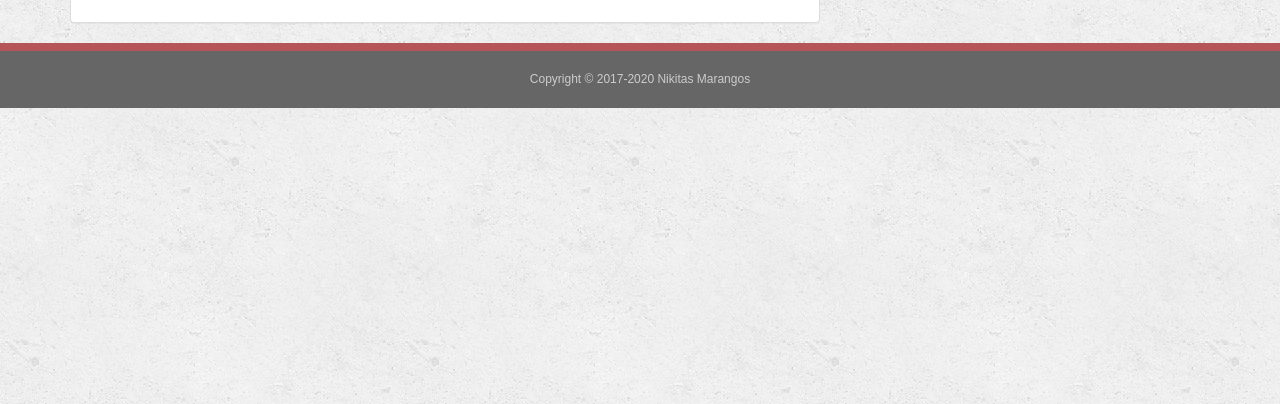
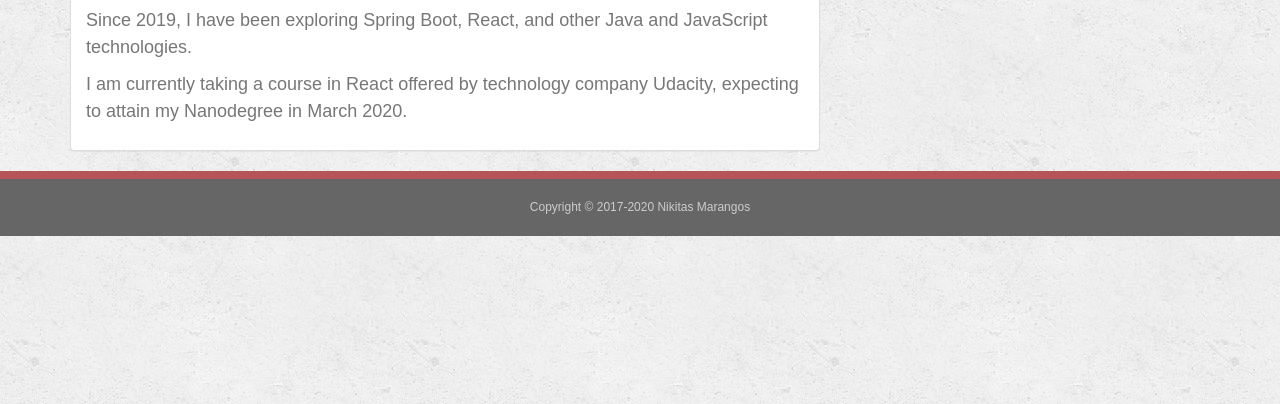
Before and after one commit to cnjdev/cnjdev.github.io, a plain HTML site: page index.html in a window 1280 px wide. Shown: the part 396-800 px from the top of the page. Drawn offline with nearby package versions, Linux system fonts and the light colour scheme.

Commit message:
updated with 2019-2020 educational pursuits

```diff
--- a/index.html
+++ b/index.html
@@ -50,7 +50,11 @@
 
 						<p>I am a web developer with about 10 years of experience working on JAVA web applications running on Tomcat servers.  I used primarily core Java, JavaScript, CSS, and SQL as well as JSON, ExtJS, JSP, and HTML.</p>
 
-						<p>In November 2017, I earned a Certificate in Web Development from the Rutgers Division of Continuing Studies where I learned more JavaScript, CSS, and MySQL, learned technologies like jQuery, Node.js, Express, Bootstrap, Handlebars, and MongoDB, and learned to use various APIs from around the web.</p>
+            <p>In November 2017, I earned a Certificate in Web Development from the Rutgers Division of Continuing Studies where I learned more JavaScript, CSS, and MySQL, learned technologies like jQuery, Node.js, Express, Bootstrap, Handlebars, and MongoDB, and learned to use various APIs from around the web.</p>
+
+            <p>Since 2019, I have been exploring Spring Boot, React, and other Java and JavaScript technologies.</p>
+
+            <p>I am currently taking a course in React offered by technology company Udacity, expecting to attain my Nanodegree in March 2020.</p>
           </div>
 
         </div>
```
